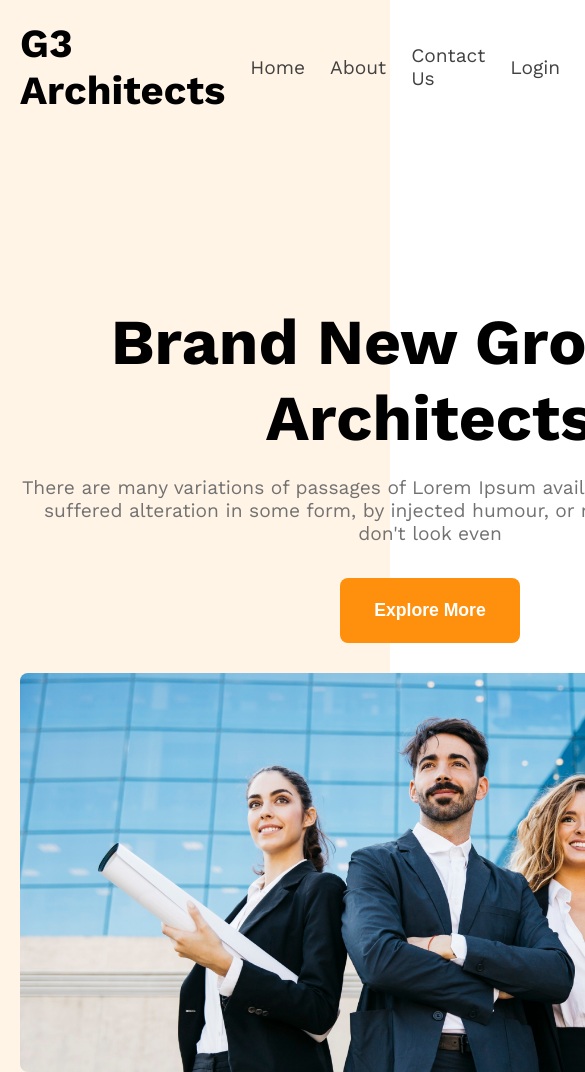
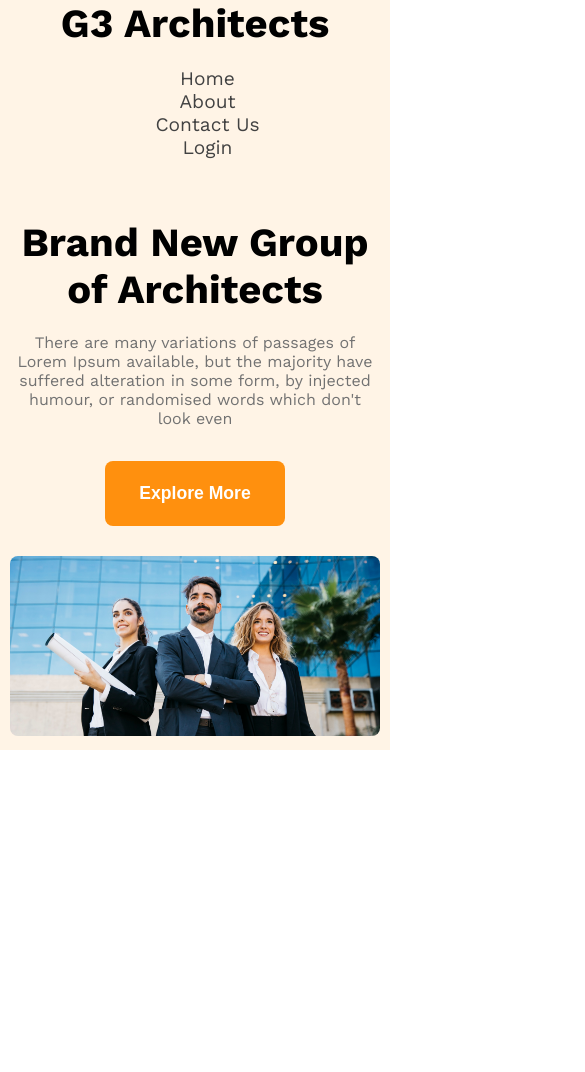
Before and after one commit to ashqrRhmn101/G3-Architects-Website, a plain HTML site: page index.html in a window 390 px wide. Shown: the top 1072 px of the page, 585 px wide, since content can reach past the window. After the commit the page ends 844 px from the top, so only its background shows below. Drawn offline with nearby package versions, Linux system fonts and the light colour scheme.

Commit message:
Media Queries for Mobile Devices

```diff
--- a/css/style.css
+++ b/css/style.css
@@ -57,7 +57,8 @@ li, a{
 .navbar, .banner{
     max-width: 1440px;
     margin: 0 auto;
-    padding: 20px;
+    /* padding: 20px;
+     */
 }
 .brand{
     font-size: 2.5rem;
@@ -73,7 +74,7 @@ li, a{
 /* Header Banner Style */
 .banner{
     text-align: center;
-    width: 860px;
+    max-width: 860px;
     margin-top: 150px;
 }
 .banner-title{
@@ -90,10 +91,31 @@ li, a{
 
 /* Banner Image */
 .banner-img img{
-    width: 100%;
+    max-width: 100%;
     border-radius: 8px;
     margin-top: 30px;
 }
-.banner-img{
-    margin: 0 auto;
+
+
+
+/* Media Queries  */
+/* Mobile Devices */
+@media screen and (max-width: 576px){
+    .navbar, .nav-links{
+        flex-direction: column;
+    }
+    .nav-links{
+        margin-top: 20px;
+    }
+    .banner{
+        margin: 50px auto;
+        padding: 10px;
+    }
+    .banner-title{
+    font-size: 2.5rem;
 }
+    .banner-description{
+    font-size: 1rem;
+}
+
+}
--- a/index.html
+++ b/index.html
@@ -26,7 +26,7 @@
                 <button class="btn-primary btn">Explore More</button>
             </div>
             <div class="banner-img">
-                <img src="images/banner.png" alt="">
+                <img src="images/banner.png" alt="It's a Banner">
             </div>
         </div>
 
```
